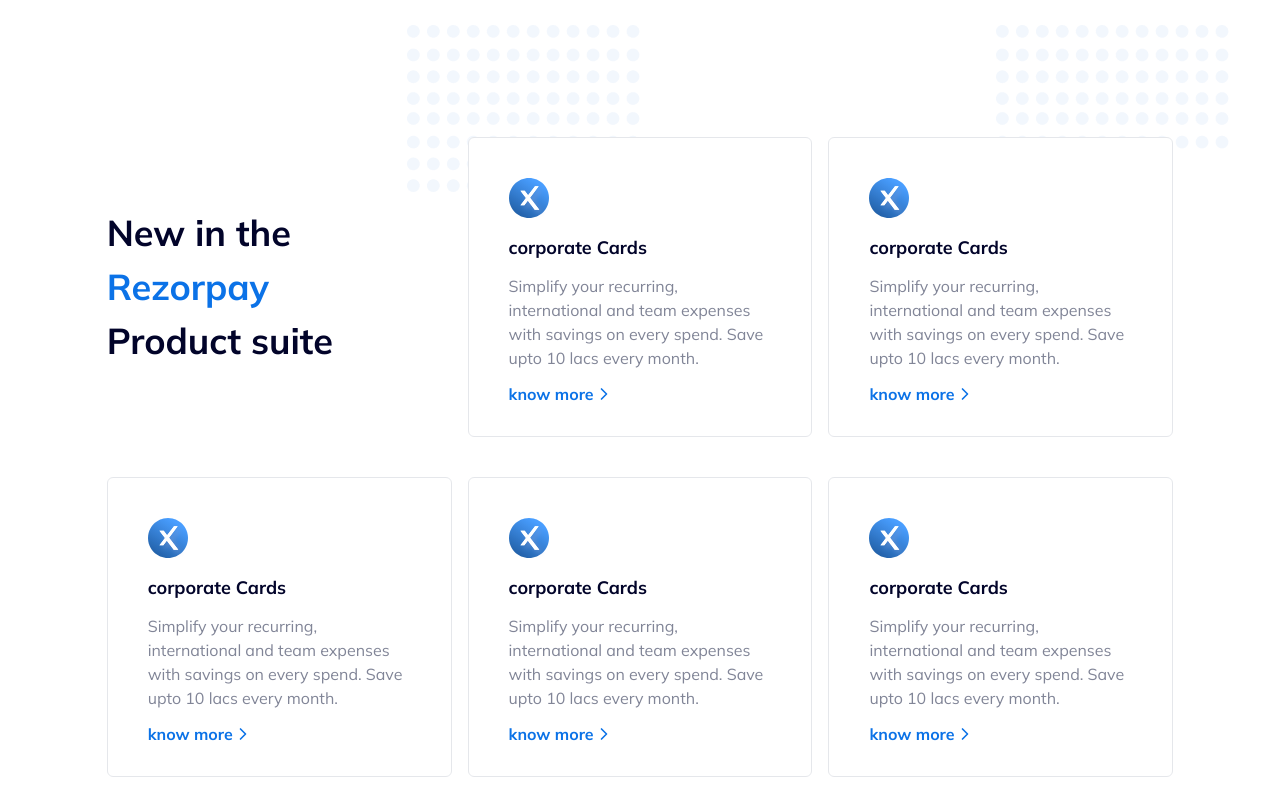
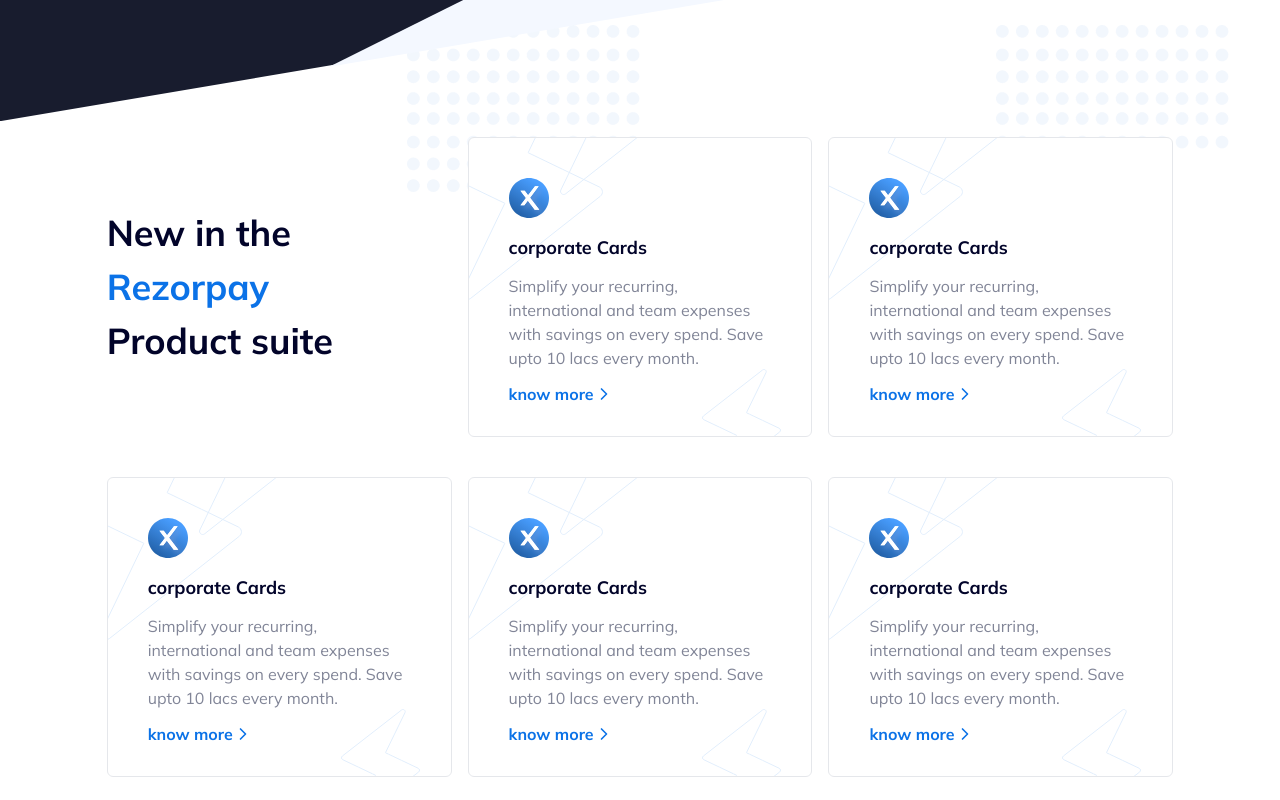
Before and after one commit to NaveenKumbhkar/RazorpayClone, a website built with Vite: page index.html in a window 1280 px wide. Shown: the part 3800-4600 px from the top of the page. Built offline with nearby package versions, Linux system fonts and the light colour scheme; files whose address does not match are found by name.

Commit message:
Update index.html

```diff
--- a/index.html
+++ b/index.html
@@ -509,7 +509,7 @@
             </div>
         </section>
 
-        <section class="bg-[url(./Images/feature-section-2BG.svg)] bg-no-repeat
+        <section class="bg-[url(/Images/feature-section-2BG.svg)] bg-no-repeat
                     bg-cover mt-14 pt-[20rem] pb-[500px]">
             <div class="relative w-10/12 max-w-[1080px] mx-auto pt-4">
                 <h2 class="text-center font-mullish font-bold text-2xl leading-[1.2] text-white">Explore Razorpay
@@ -740,10 +740,10 @@
                         </h3>
                     </div>
                     <!-- Card two -->
-                    <div class="p-10 bg-[url(./Images/instant-settlement-bg.svg)] relative bg-no-repeat
+                    <div class="p-10 bg-[url(/Images/instant-settlement-bg.svg)] relative bg-no-repeat
                             border rounded-md
                              w-full max-h-[300px] cursor-pointer hover:scale-105 transition-all
-                             duration-200 hover:bg-[url(./Images/instant-settlement-bghover.svg)]
+                             duration-200 hover:bg-[url(/Images/instant-settlement-bghover.svg)]
                              z-[10] bg-white hover:shadow-xl ">
                         <img src="./Images/razorpayXicon.svg" class="w-10 h-10">
                         <h3 class="font-mullish font-bold text-lg text-deepBlue pt-4">corporate Cards</h3>
@@ -761,10 +761,10 @@
                     </div>
 
                     <!-- Card three -->
-                    <div class="p-10 bg-[url(./Images/instant-settlement-bg.svg)] relative bg-no-repeat
+                    <div class="p-10 bg-[url(/Images/instant-settlement-bg.svg)] relative bg-no-repeat
                              border rounded-md
                              w-full max-h-[300px] cursor-pointer hover:scale-105 transition-all
-                             duration-200 hover:bg-[url(./Images/instant-settlement-bghover.svg)]
+                             duration-200 hover:bg-[url(/Images/instant-settlement-bghover.svg)]
                              z-[10] bg-white hover:shadow-xl">
                         <img src="./Images/razorpayXicon.svg" class="w-10 h-10">
                         <h3 class="font-mullish font-bold text-lg text-deepBlue pt-4">corporate Cards</h3>
@@ -782,10 +782,10 @@
                     </div>
 
                     <!-- Card four -->
-                    <div class="p-10 bg-[url(./Images/instant-settlement-bg.svg)] relative bg-no-repeat
+                    <div class="p-10 bg-[url(/Images/instant-settlement-bg.svg)] relative bg-no-repeat
                              border rounded-md
                              w-full max-h-[300px] cursor-pointer hover:scale-105 transition-all
-                             duration-200 hover:bg-[url(./Images/instant-settlement-bghover.svg)]
+                             duration-200 hover:bg-[url(/Images/instant-settlement-bghover.svg)]
                              z-[10] bg-white hover:shadow-xl">
                         <img src="./Images/razorpayXicon.svg" class="w-10 h-10">
                         <h3 class="font-mullish font-bold text-lg text-deepBlue pt-4">corporate Cards</h3>
@@ -803,10 +803,10 @@
                     </div>
 
                     <!-- Card five -->
-                    <div class="p-10 bg-[url(./Images/instant-settlement-bg.svg)] relative bg-no-repeat
+                    <div class="p-10 bg-[url(/Images/instant-settlement-bg.svg)] relative bg-no-repeat
                              border rounded-md
                              w-full max-h-[300px] cursor-pointer hover:scale-105 transition-all
-                             duration-200 hover:bg-[url(./Images/instant-settlement-bghover.svg)]
+                             duration-200 hover:bg-[url(/Images/instant-settlement-bghover.svg)]
                              z-[10] bg-white hover:shadow-xl">
                         <img src="./Images/razorpayXicon.svg" class="w-10 h-10">
                         <h3 class="font-mullish font-bold text-lg text-deepBlue pt-4">corporate Cards</h3>
@@ -824,10 +824,10 @@
                     </div>
 
                     <!-- Card six -->
-                    <div class="p-10 bg-[url(./Images/instant-settlement-bg.svg)] relative bg-no-repeat
+                    <div class="p-10 bg-[url(/Images/instant-settlement-bg.svg)] relative bg-no-repeat
                              border rounded-md
                              w-full max-h-[300px] cursor-pointer hover:scale-105 transition-all
-                             duration-200 hover:bg-[url(./Images/instant-settlement-bghover.svg)]
+                             duration-200 hover:bg-[url(/Images/instant-settlement-bghover.svg)]
                              z-[10] bg-white hover:shadow-xl">
                         <img src="./Images/razorpayXicon.svg" class="w-10 h-10">
                         <h3 class="font-mullish font-bold text-lg text-deepBlue pt-4">corporate Cards</h3>
@@ -847,7 +847,7 @@
             </div>
         </section>
 
-        <section class="bg-[url(./Images/core-features-sectionBg.svg)] bg-no-repeat bg-cover
+        <section class="bg-[url(/Images/core-features-sectionBg.svg)] bg-no-repeat bg-cover
     mt-14 relative coreFeatureSection">
             <div class="relative w-11/12 max-w-[1080px] pt-4 mx-auto">
                 <h2 class="font-mullish font-bold text-white text-2xl text-center">Feature</h2>
```
